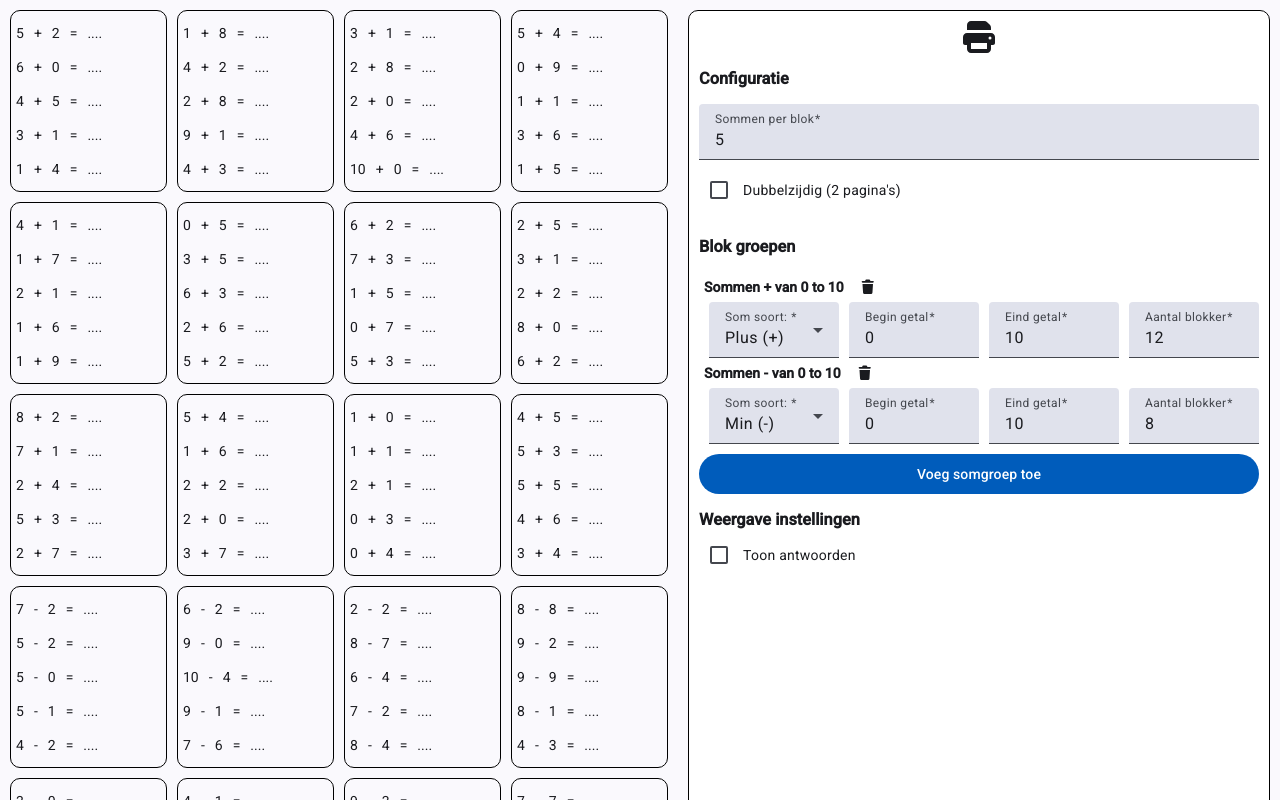
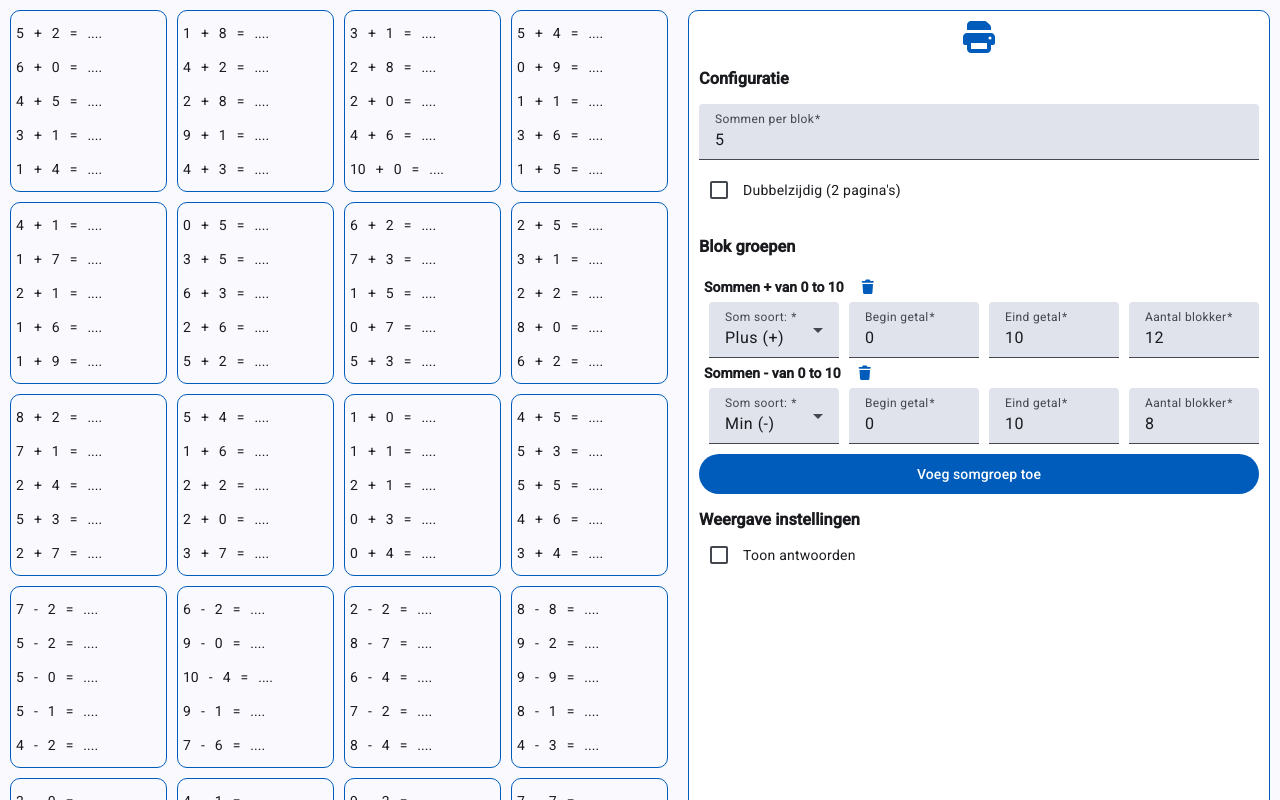
Before and after one commit to esbakker/rekenbladen, an Angular app: page / in a window 1280 px wide. Shown: the top 800 px of the page. Built offline with nearby package versions, Linux system fonts and the light colour scheme.

Commit message:
fix colors

```diff
--- a/src/app/config/config.component.scss
+++ b/src/app/config/config.component.scss
@@ -1,6 +1,6 @@
 :host {
   background-color: white;
-  border: 1px solid black;
+  border: 1px solid var(--mat-sys-primary);
   padding: 10px;
   border-radius: 10px;
 
@@ -40,6 +40,7 @@
   }
 
   fa-icon {
+    color: var(--mat-sys-primary);
     cursor: pointer;
   }
 }
--- a/src/app/rekenblad/rekenblad.component.scss
+++ b/src/app/rekenblad/rekenblad.component.scss
@@ -6,12 +6,13 @@
   .page-break {
     column-span: all;
     grid-column: span 4;
-    border-bottom: 1px dashed;
+    border-bottom: 1px dashed var(--mat-sys-primary);
     page-break-after: always;
+    margin: 5px 0;
   }
 
   .group {
-    border: 1px solid black;
+    border: 1px solid var(--mat-sys-primary);
     padding: 5px;
     display: flex;
     flex-direction: column;
--- a/src/styles.scss
+++ b/src/styles.scss
@@ -30,6 +30,9 @@ h3 {
 }
 
 @media print {
+  :root {
+    --mat-sys-primary: black;
+  }
   app-root {
     grid-template-columns: 1fr !important;
   }
@@ -40,5 +43,6 @@ h3 {
 
   .page-break {
     border-bottom: none !important;
+    margin: 0 !important;
   }
 }
```
